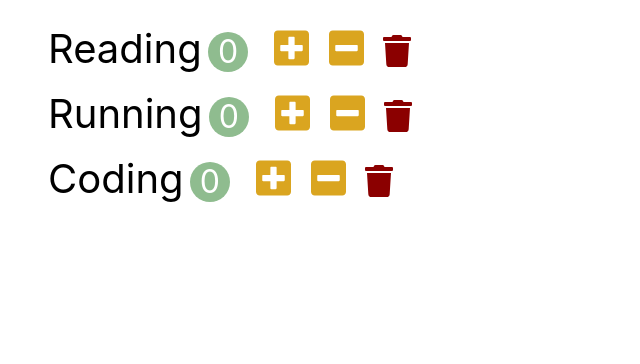
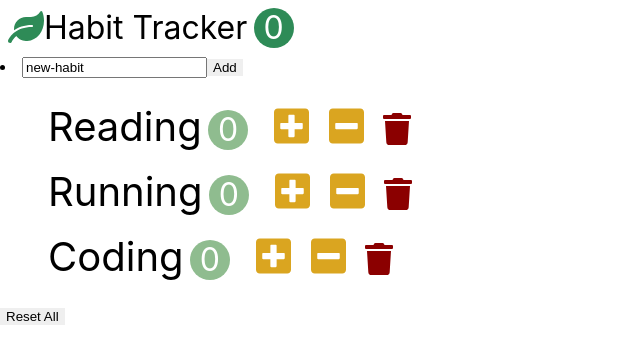
Before and after one commit to juyong0822/ReactProject, a React (Create React App) app: page / in a window 1280 px wide. Shown: the top 364 px of the page, without its empty margins (0-640 px from the left). Built offline with nearby package versions, Linux system fonts and the light colour scheme.

Commit message:
[New Feature] Add new components (input, navbar, reset)

```diff
--- a/src/app.css
+++ b/src/app.css
@@ -1,7 +1,31 @@
+.navbar {
+    font-size: 2rem;
+    padding: 0.5rem;
+    list-style: none;
+}
+
+.navbar-leaf {
+    color: seagreen;
+}
+
 button {
     outline: none;
     border: 0;
     cursor: pointer;
+}
+
+.navbar-count {
+    display: inline-block;
+    text-align: center;
+    font-size: 2rem;
+    width: 2.5rem;
+    height: 2.5rem;
+    line-height: 2.5rem;
+    margin-left: 0.2em;
+    margin-right: 0.5em;
+    background-color: seagreen;
+    color: white;
+    border-radius: 50%;
 }
 
 .habit {
--- a/src/app.jsx
+++ b/src/app.jsx
@@ -1,10 +1,83 @@
-import React from "react";
 import "./app.css";
+import React, { Component } from "react";
+import Navbar from "./components/navbar";
+import Input from "./components/input";
 import Habits from "./components/habits";
+import Reset from "./components/reset";
 
-function App() {
-    const name = "JY";
-    return <Habits />;
+class App extends Component {
+    state = {
+        id: 3,
+        count: 0,
+        habits: [
+            { id: 1, name: "Reading", count: 0 },
+            { id: 2, name: "Running", count: 0 },
+            { id: 3, name: "Coding", count: 0 },
+        ],
+    };
+
+    // make callback functions
+    // if button clicked, just call the functions
+    handleAdd = (input) => {
+        const habits = [...this.state.habits];
+        const id = this.state.id + 1;
+        habits.concat([{ id: id, name: input, count: 0 }]);
+        this.setState({ id, habits });
+    };
+
+    handleIncrement = (habit) => {
+        // make new array to change state
+        const habits = [...this.state.habits];
+        const index = habits.indexOf(habit);
+        habits[index].count += 1;
+        const count = habits.filter((item) => item.count > 0);
+
+        this.setState({ count: count.length, habits });
+    };
+
+    handleDecrement = (habit) => {
+        const habits = [...this.state.habits];
+        const index = habits.indexOf(habit);
+        habits[index].count =
+            habits[index].count === 0 ? 0 : habits[index].count - 1;
+        const count = habits.filter((item) => item.count > 0);
+        this.setState({ count: count.length, habits });
+    };
+
+    handleDelete = (habit) => {
+        const habits = this.state.habits.filter((item) => item.id !== habit.id);
+        const count = habits.filter((item) => item.count > 0);
+        this.setState({ count: count.length, habits });
+    };
+
+    handleReset = () => {
+        const state = {
+            id: 3,
+            count: 0,
+            habits: [
+                { id: 1, name: "Reading", count: 0 },
+                { id: 2, name: "Running", count: 0 },
+                { id: 3, name: "Coding", count: 0 },
+            ],
+        };
+        this.setState(state);
+    };
+
+    render() {
+        return (
+            <>
+                <Navbar count={this.state.count} />
+                <Input onAdd={this.handleAdd} />
+                <Habits
+                    habits={this.state.habits}
+                    onIncrement={this.handleIncrement}
+                    onDecrement={this.handleDecrement}
+                    onDelete={this.handleDelete}
+                />
+                <Reset onReset={this.handleReset} />
+            </>
+        );
+    }
 }
 
 export default App;
--- a/src/components/habits.jsx
+++ b/src/components/habits.jsx
@@ -2,42 +2,24 @@ import React, { Component } from "react";
 import Habit from "./habit";
 
 class Habits extends Component {
-    state = {
-        habits: [
-            { id: 1, name: "Reading", count: 0 },
-            { id: 2, name: "Running", count: 0 },
-            { id: 3, name: "Coding", count: 0 },
-        ],
-    };
-
     // make callback functions
     // if button clicked, just call the functions
     handleIncrement = (habit) => {
-        // make new array to change state
-        const habits = [...this.state.habits];
-        const index = habits.indexOf(habit);
-        habits[index].count += 1;
-
-        this.setState({ habits });
+        this.props.onIncrement(habit);
     };
 
     handleDecrement = (habit) => {
-        const habits = [...this.state.habits];
-        const index = habits.indexOf(habit);
-        const count = habits[index].count - 1;
-        habits[index].count = count < 0 ? 0 : count;
-        this.setState({ habits });
+        this.props.onDecrement(habit);
     };
 
     handleDelete = (habit) => {
-        const habits = this.state.habits.filter((item) => item.id !== habit.id);
-        this.setState({ habits });
+        this.props.onDelete(habit);
     };
 
     render() {
         return (
             <ul>
-                {this.state.habits.map((habit) => {
+                {this.props.habits.map((habit) => {
                     return (
                         <Habit
                             key={habit.id}
--- /dev/null
+++ b/src/components/input.jsx
@@ -0,0 +1,21 @@
+import React, { Component } from "react";
+
+class Input extends Component {
+    state = {
+        input: "new-habit",
+    };
+    handleAdd = () => {
+        this.props.onAdd(this.state.input);
+    };
+
+    render() {
+        return (
+            <li>
+                <input type="text" id="new-habit" value="new-habit"></input>
+                <button onClick={this.handleAdd}>Add</button>
+            </li>
+        );
+    }
+}
+
+export default Input;
--- /dev/null
+++ b/src/components/navbar.jsx
@@ -0,0 +1,17 @@
+import React, { Component } from "react";
+
+class Navbar extends Component {
+    render() {
+        return (
+            <li className="navbar">
+                <span className="navbar-leaf">
+                    <i className="fas fa-leaf" />
+                </span>
+                <span className="navbar-name">Habit Tracker</span>
+                <span className="navbar-count">{this.props.count}</span>
+            </li>
+        );
+    }
+}
+
+export default Navbar;
--- /dev/null
+++ b/src/components/reset.jsx
@@ -0,0 +1,9 @@
+import React, { Component } from "react";
+
+class Reset extends Component {
+    render() {
+        return <button onClick={this.props.onReset}>Reset All</button>;
+    }
+}
+
+export default Reset;
```
